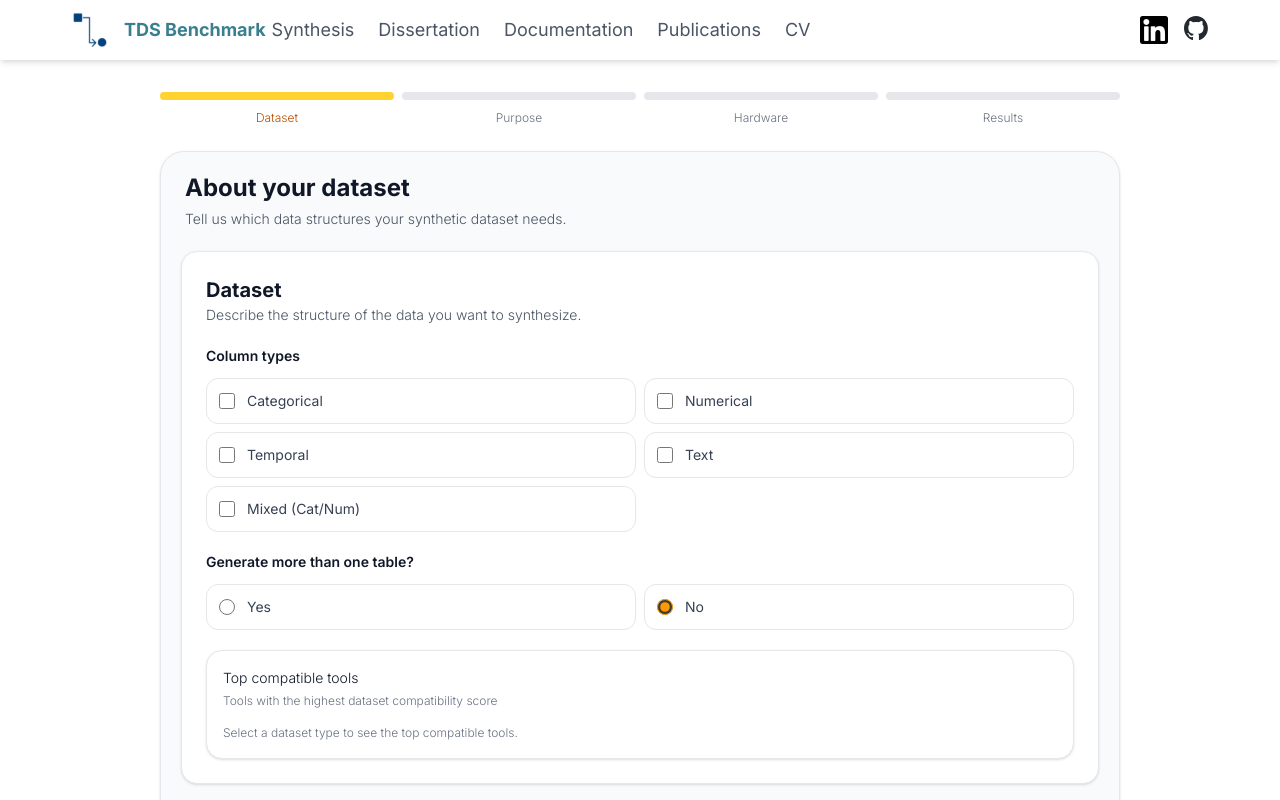
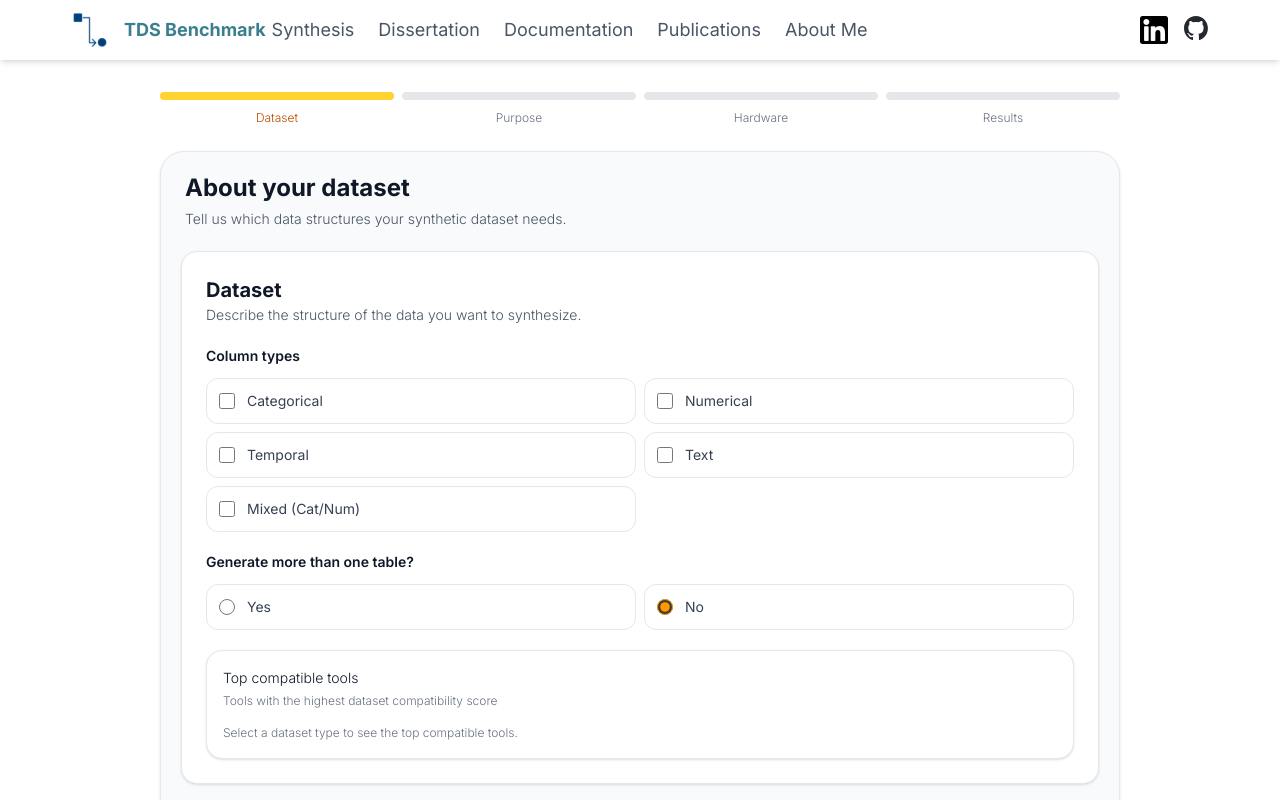
Before and after one commit to mafedavila/tds_benchmark_webpage, a React (Vite) app: page /#/synthesis/general-users in a window 1280 px wide. Shown: the top 800 px of the page. Built offline with nearby package versions, Linux system fonts and the light colour scheme.

Commit message:
navigation details

```diff
--- a/src/pages/Home/Home.tsx
+++ b/src/pages/Home/Home.tsx
@@ -122,7 +122,7 @@ const Home = () => {
                         <div className="flex flex-col sm:flex-row space-y-3 sm:space-y-0 sm:space-x-4 mt-4">
                             <a
                                 className="bg-text-blue text-white px-6 py-3 rounded-lg w-full sm:w-auto transition border-white border"
-                                href="https://github.com/mafedavila/TDSbenchmark"
+                                href="https://mafedavila.github.io/tds_benchmark_webpage/#/documentation"
                                 target="_blank"
                                 rel="noopener noreferrer"
                             >
@@ -227,7 +227,7 @@ const Home = () => {
                         </ul>
                         <button
                             className="my-6 bg-text-blue text-white px-6 py-3 rounded-lg"
-                            onClick={() => navigate('/dissertation')}
+                            onClick={() => navigate('/documentation')}
                         >
                             Benchmarking Framework
                         </button>
--- a/src/pages/Layout.tsx
+++ b/src/pages/Layout.tsx
@@ -27,7 +27,7 @@ export const Layout = ({ children }: { children: React.ReactNode }) => {
                         <li><Link to="/dissertation" className="hover:text-black cursor-pointer">Dissertation</Link></li>
                         <li><Link to="/documentation" className="hover:text-black cursor-pointer">Documentation</Link></li>
                         <li><Link to="/publications" className="hover:text-black cursor-pointer">Publications</Link></li>
-                        <li><Link to="/cv" className="hover:text-black cursor-pointer">CV</Link></li>
+                        <li><Link to="/cv" className="hover:text-black cursor-pointer">About Me</Link></li>
                     </ul>
 
                     <ul className="flex flex-row space-x-4">
@@ -50,7 +50,7 @@ export const Layout = ({ children }: { children: React.ReactNode }) => {
                     className="md:hidden text-gray-700"
                 >
                     <svg className="w-7 h-7" fill="none" stroke="currentColor" strokeWidth="2" viewBox="0 0 24 24">
-                        <path strokeLinecap="round" strokeLinejoin="round" d="M4 6h16M4 12h16M4 18h16"/>
+                        <path strokeLinecap="round" strokeLinejoin="round" d="M4 6h16M4 12h16M4 18h16" />
                     </svg>
                 </button>
             </div>
--- a/src/pages/Synthesis/components/TdsResearchers.tsx
+++ b/src/pages/Synthesis/components/TdsResearchers.tsx
@@ -32,7 +32,7 @@ export const TDSResearchersCard = () => {
 
             <a
                 className="text-center mt-6 w-full bg-text-blue text-white py-3 rounded-xl hover:bg-[#3A7F8F] transition"
-                href="https://github.com/mafedavila/TDSbenchmark"
+                href="https://mafedavila.github.io/tds_benchmark_webpage/#/documentation"
                 target="_blank"
                 rel="noopener noreferrer"
             >
```
Lines whose indentation alone changed are shown as unchanged.
